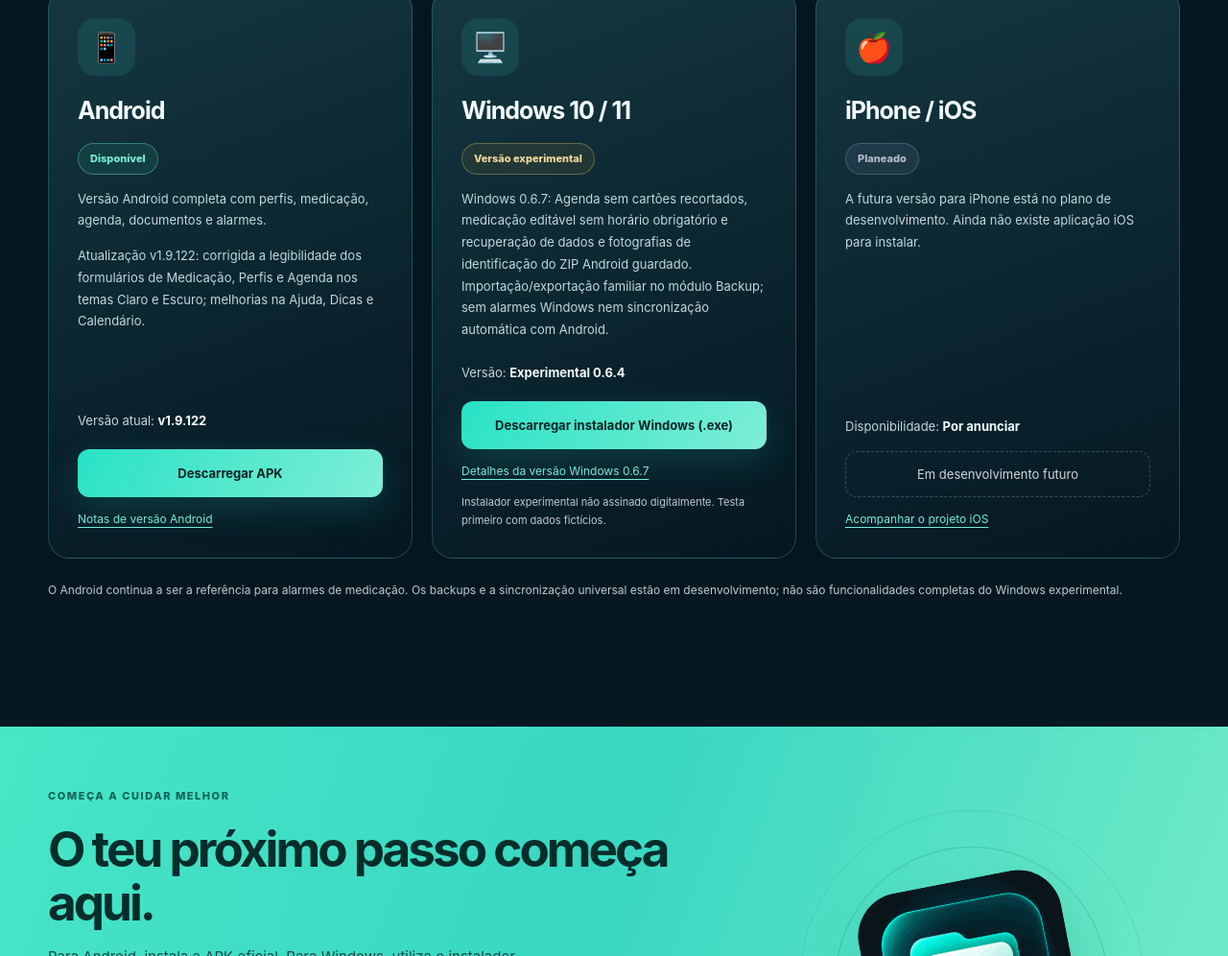
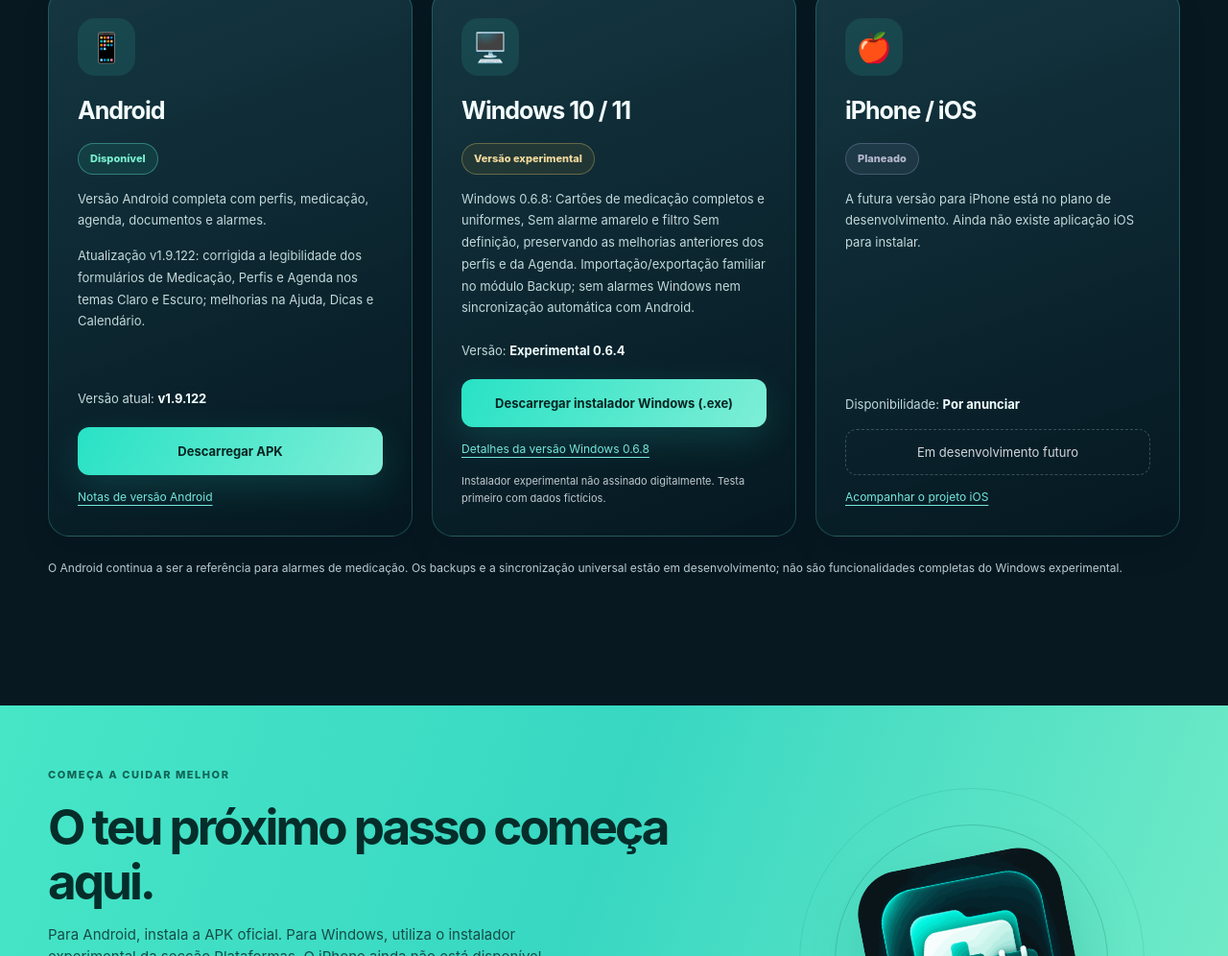
Before and after one commit to DanBar1971/SaudePratica, a plain HTML site: page index.html in a window 1280 px wide. Shown: the part 4202-5198 px from the top of the page at 96% size. Drawn offline with Linux system fonts and the light colour scheme; no server answers.

Commit message:
docs(windows): 0.6.8 medication gallery and direct installer links

```diff
--- a/index.html
+++ b/index.html
@@ -46,7 +46,7 @@
         <p class="hero-lead">Organiza a medicação, acompanha as tomas, guarda documentos e gere as consultas. Para ti e para quem cuidas, com uma experiência simples, clara e em português.</p>
         <div class="hero-actions">
           <a class="btn btn-primary" href="https://github.com/DanBar1971/SaudePratica/releases/latest/download/SaudePratica.apk" data-download> <span aria-hidden="true">↓</span> Descarregar para Android</a>
-          <a class="btn btn-outline" data-windows-download href="https://github.com/DanBar1971/SaudePratica/releases/download/windows-v0.6.7-preview/SaudePratica-Setup.exe">↓ Descarregar instalador Windows</a>
+          <a class="btn btn-outline" data-windows-download href="https://github.com/DanBar1971/SaudePratica/releases/download/windows-v0.6.8-preview/SaudePratica-Setup.exe">↓ Descarregar instalador Windows</a>
         </div>
         <div class="hero-meta"><span><span class="check">✓</span> Android disponível</span><span><span class="check">✓</span> Windows experimental</span><span><span class="check">✓</span> Vários perfis</span><span><span class="check">✓</span> Código no GitHub</span></div>
         <div class="release-line"><span class="mini-glow"></span> Versão mais recente: <strong data-release>mais recente</strong> <span class="release-sep">·</span> <a href="https://github.com/DanBar1971/SaudePratica/releases/latest" data-release-link>Notas de versão ↗</a></div>
@@ -141,10 +141,10 @@
           <div class="platform-icon" aria-hidden="true">🖥️</div>
           <h3>Windows 10 / 11</h3>
           <span class="platform-status platform-preview" data-windows-status>Versão experimental</span>
-          <p>Windows 0.6.7: Agenda sem cartões recortados, medicação editável sem horário obrigatório e recuperação de dados e fotografias de identificação do ZIP Android guardado. Importação/exportação familiar no módulo Backup; sem alarmes Windows nem sincronização automática com Android.</p>
+          <p>Windows 0.6.8: Cartões de medicação completos e uniformes, Sem alarme amarelo e filtro Sem definição, preservando as melhorias anteriores dos perfis e da Agenda. Importação/exportação familiar no módulo Backup; sem alarmes Windows nem sincronização automática com Android.</p>
           <p class="platform-version">Versão: <strong data-windows-release>Experimental 0.6.4</strong></p>
-          <a class="btn btn-primary platform-action" data-windows-download href="https://github.com/DanBar1971/SaudePratica/releases/download/windows-v0.6.7-preview/SaudePratica-Setup.exe">Descarregar instalador Windows (.exe)</a>
-          <a class="platform-secondary" data-windows-link href="https://github.com/DanBar1971/SaudePratica/releases/tag/windows-v0.6.7-preview">Detalhes da versão Windows 0.6.7</a>
+          <a class="btn btn-primary platform-action" data-windows-download href="https://github.com/DanBar1971/SaudePratica/releases/download/windows-v0.6.8-preview/SaudePratica-Setup.exe">Descarregar instalador Windows (.exe)</a>
+          <a class="platform-secondary" data-windows-link href="https://github.com/DanBar1971/SaudePratica/releases/tag/windows-v0.6.8-preview">Detalhes da versão Windows 0.6.8</a>
           <small class="platform-warning">Instalador experimental não assinado digitalmente. Testa primeiro com dados fictícios.</small>
         </article>
         <article class="platform-card">
@@ -160,7 +160,7 @@
       <p class="platform-footnote">O Android continua a ser a referência para alarmes de medicação. Os backups e a sincronização universal estão em desenvolvimento; não são funcionalidades completas do Windows experimental.</p>
     </section>
 
-    <section class="download-section" id="download" aria-labelledby="download-title"><div class="container download-content"><div class="download-left"><div class="eyebrow eyebrow-small light">COMEÇA A CUIDAR MELHOR</div><h2 id="download-title">O teu próximo passo começa aqui.</h2><p>Para Android, instala a APK oficial. Para Windows, utiliza o instalador experimental da secção Plataformas. O iPhone ainda não está disponível.</p><div class="download-actions"><a class="btn btn-dark" href="https://github.com/DanBar1971/SaudePratica/releases/latest/download/SaudePratica.apk" data-download><span aria-hidden="true">↓</span> Descarregar APK <span data-release>mais recente</span></a><a class="btn btn-dark" data-windows-download href="https://github.com/DanBar1971/SaudePratica/releases/download/windows-v0.6.7-preview/SaudePratica-Setup.exe">↓ Instalar no Windows (.exe)</a></div>
+    <section class="download-section" id="download" aria-labelledby="download-title"><div class="container download-content"><div class="download-left"><div class="eyebrow eyebrow-small light">COMEÇA A CUIDAR MELHOR</div><h2 id="download-title">O teu próximo passo começa aqui.</h2><p>Para Android, instala a APK oficial. Para Windows, utiliza o instalador experimental da secção Plataformas. O iPhone ainda não está disponível.</p><div class="download-actions"><a class="btn btn-dark" href="https://github.com/DanBar1971/SaudePratica/releases/latest/download/SaudePratica.apk" data-download><span aria-hidden="true">↓</span> Descarregar APK <span data-release>mais recente</span></a><a class="btn btn-dark" data-windows-download href="https://github.com/DanBar1971/SaudePratica/releases/download/windows-v0.6.8-preview/SaudePratica-Setup.exe">↓ Instalar no Windows (.exe)</a></div>
         <details class="install-guide">
           <summary>Como instalar a APK no Android ou Xiaomi?</summary>
           <div class="install-guide-body">
```
